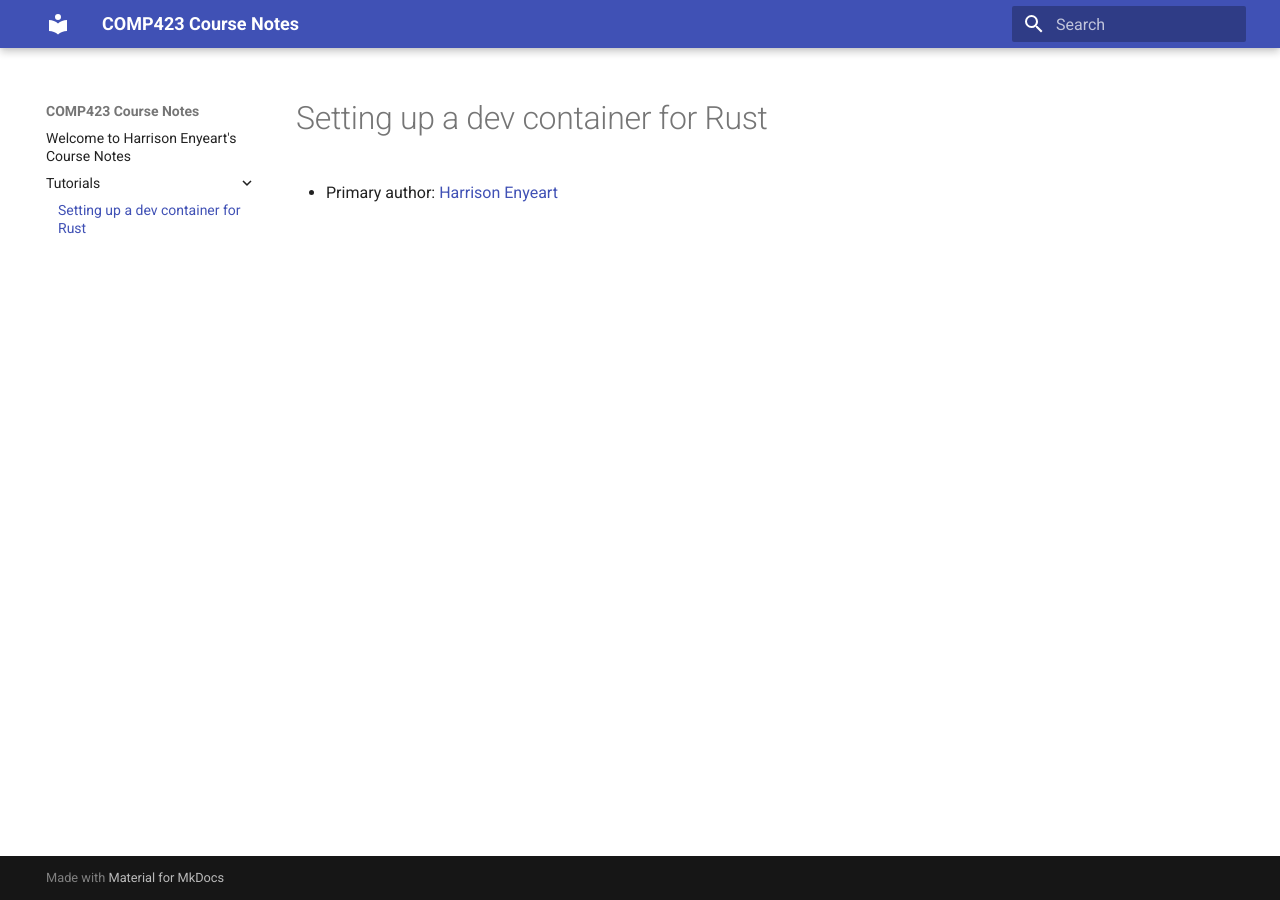
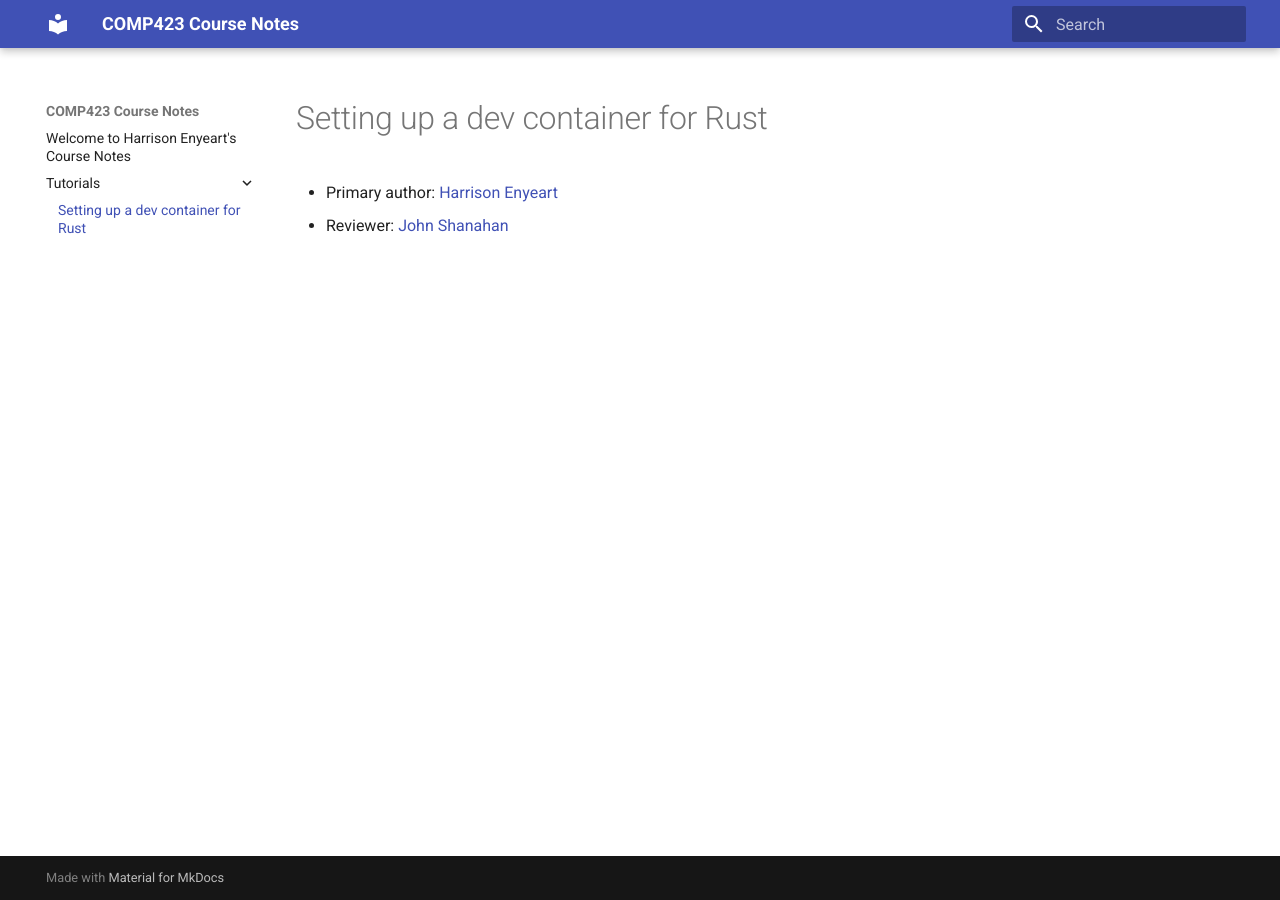
Before and after one commit to HJEunc/comp423-course-notes, an MkDocs documentation site: the page built from docs/tutorials/rust-setup.md, in a window 1280 px wide. Built offline with MkDocs 1.6.1 and Material for MkDocs 9.7.7, drawn with Linux system fonts in a browser that asks for light colours.

Commit message:
Add reviewer to rust tutorial

```diff
--- a/docs/tutorials/rust-setup.md
+++ b/docs/tutorials/rust-setup.md
@@ -1,3 +1,4 @@
 # Setting up a dev container for Rust
 
 * Primary author: [Harrison Enyeart](https://github.com/HJEunc)
+* Reviewer: [John Shanahan](https://github.com/JoeShans21)
```
